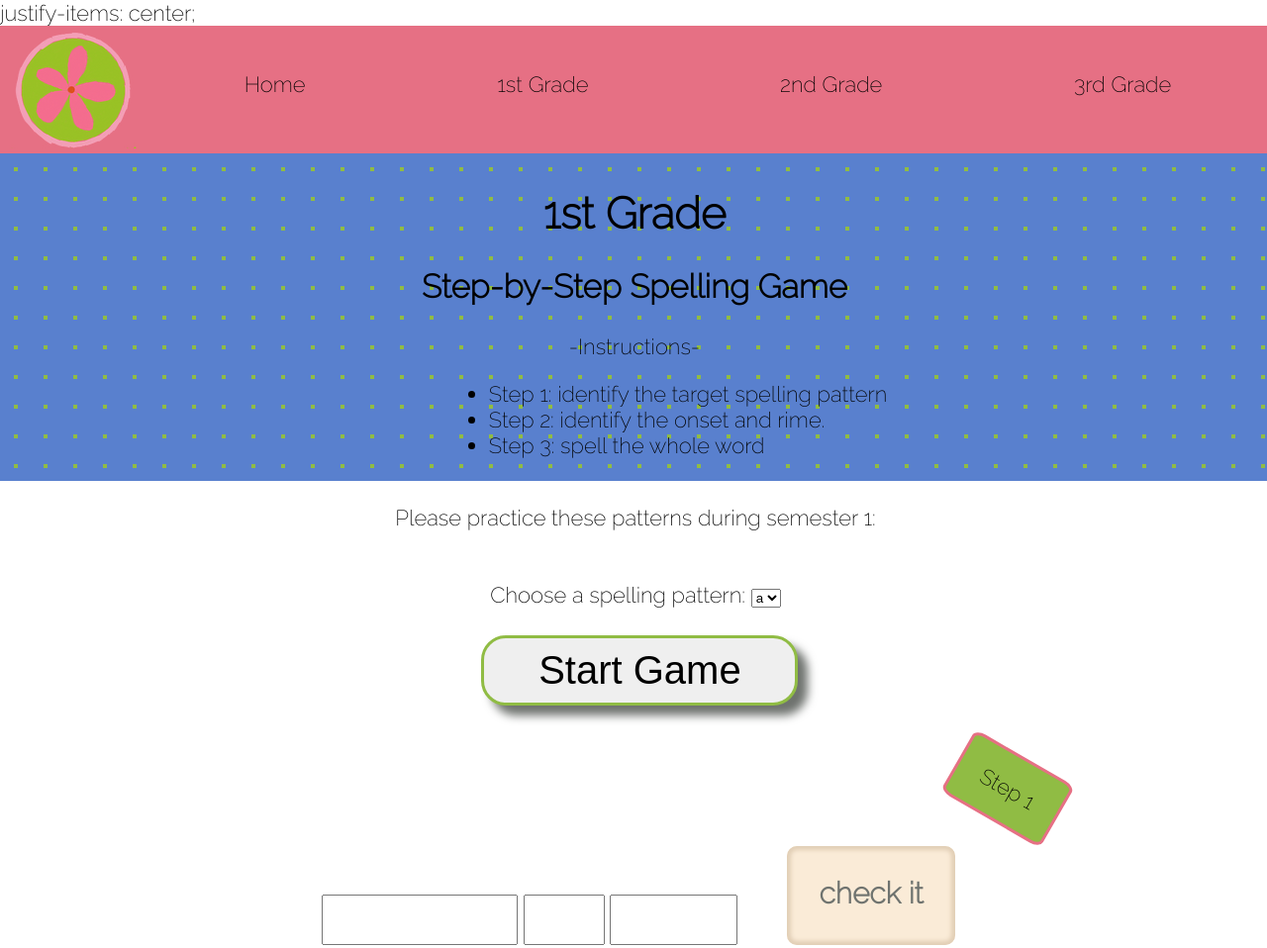
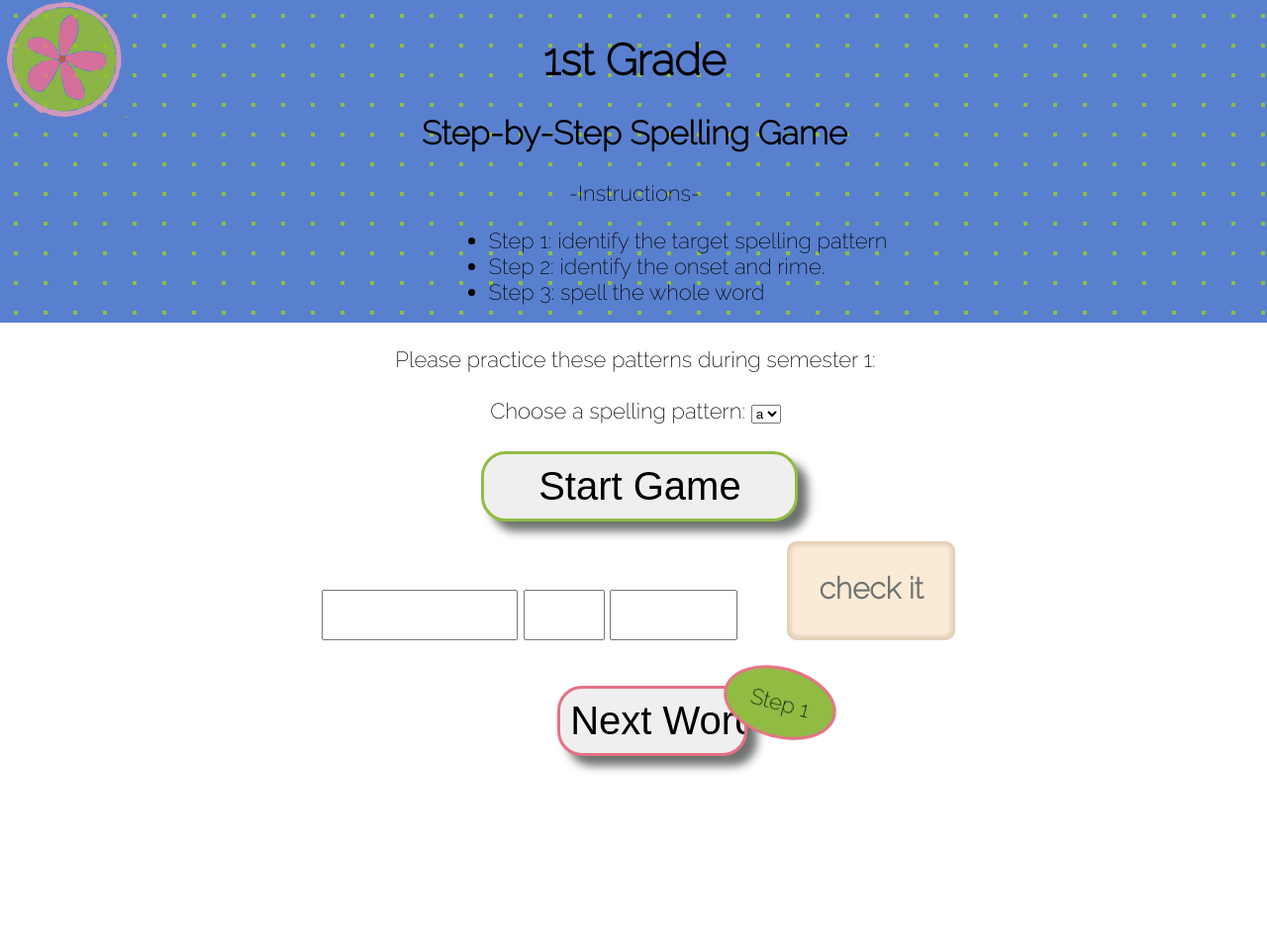
Before and after one commit to MargoAston/spellinggame, a plain HTML site: page index.html in a window 1280 px wide. Shown: the top 958 px of the page at 99% size. After the commit the page ends 800 px from the top, so only its background shows below. Drawn offline with Linux system fonts and the light colour scheme; a web font is replaced by a local one.

Commit message:
spacing corrections

```diff
--- a/index.html
+++ b/index.html
@@ -10,19 +10,14 @@
     <script src="modules.js" type="module"></script>
 </head>
 
-<body>justify-items: center;
+<body>
 
     <!--This is the heading section-->
     <header>
         <a tabindex="-1" id="logo_link" href="index.html">
             <img class="logo_classroom" alt="Classroom Logo" src="images/rsz_logo.png">
         </a>
-        <nav>
-            <a tabindex="-1" href="mrs-astons-classroom.html">Home</a>
-            <a tabindex="-1" href="first-grade-page.html">1st Grade</a>
-            <a tabindex="-1" href="second-grade-page.html">2nd Grade</a>
-            <a tabindex="-1" href="third-grade-page.html">3rd Grade</a>
-        </nav>
+
     </header>
 
     <!---This is the hero box section-->
@@ -45,7 +40,6 @@
 
         <section id="patternsAvailable" class="center">
             <p>Please practice these patterns during semester 1: </p>
-            <br>
         </section>
 
 
@@ -57,11 +51,9 @@
             <br>
             <div>
                 <input type="button" id="start" value="Start Game">
-                <br><br>
+
             </div>
-            <div id="phaseNumHolder">
-                <p id="phaseNum">Step 1</p>
-            </div>
+
         </section>
 
 
@@ -100,7 +92,7 @@
             <br>
             <div>
                 <input tabindex="0"  type="button" id="nextWord" class="center" value="Next Word">
-                <br><br>
+                <p id="phaseNum">Step 1</p>
             </div>
         </section>
     </main>
--- a/styles/style_spelling.css
+++ b/styles/style_spelling.css
@@ -9,10 +9,9 @@ body {
 
 /*header*/
 header {
-    display: grid;
-    grid-template-columns: 150px auto;
-    background-color: #e67084;
+    height: 0px;
 }
+
 
 #logo_link {
     padding-top: 5px;
@@ -24,29 +23,11 @@ header {
     transform: scale(1.1);
 }
 
-/*navigation bar*/
-nav {
-    display: flex;
-    justify-content: space-around;
-    text-decoration: none;
-}
-
-nav a {
-    text-align: center;
-    color: black;
-    padding: 4ex;
-    text-decoration: none;
-}
-
-nav a:hover {
-    background-color: #90bc44;
-    color: #e67084;
-}
 
 /*hero box*/
 #hero1-box {
     width:100%;
-    height: 325px;
+    height: 320px;
     background-color: #5980ce;
     background-image: radial-gradient(#90bc44 10%, transparent 11%);
     background-size: 30px 30px;
@@ -173,11 +154,6 @@ input {
 
 }
 
-/*#part2 {
-    display: flex;
-    align-items: bottom;
-    grid-column: 3;
-}*/
 
 #checkit {
     grid-column: 4;
@@ -198,11 +174,12 @@ input {
     background-color: #90bc44;
     width: 5em;
     height: 3em;
-    margin-left: 75%;
-    rotate: 30deg;
-    border-radius: 10%;
+    margin-left: 57%;
+    rotate: 15deg;
+    border-radius: 50%;
     border: 3px solid #e67084;
     text-align: center;
+    margin-top: -90px;
 
 }
 
```
